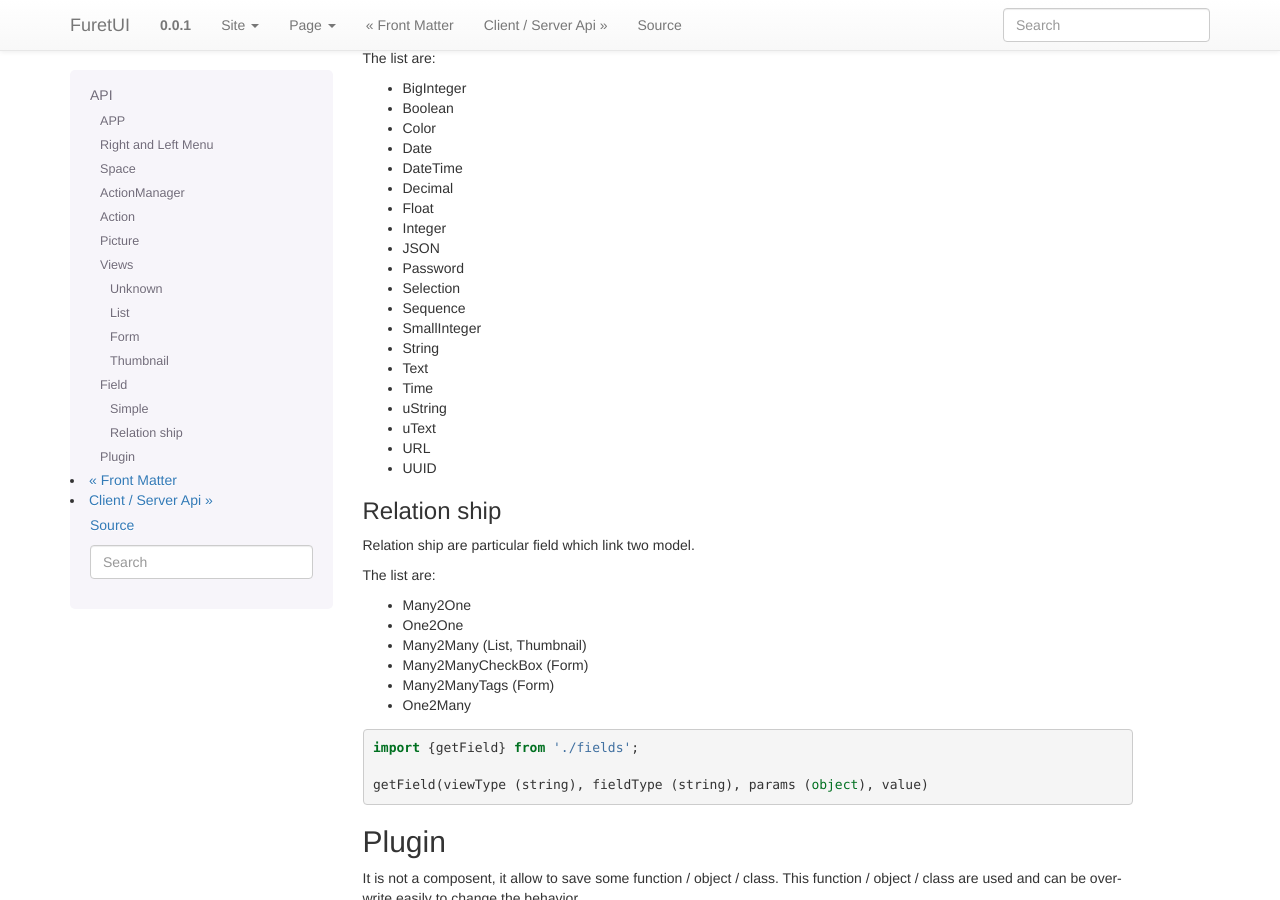
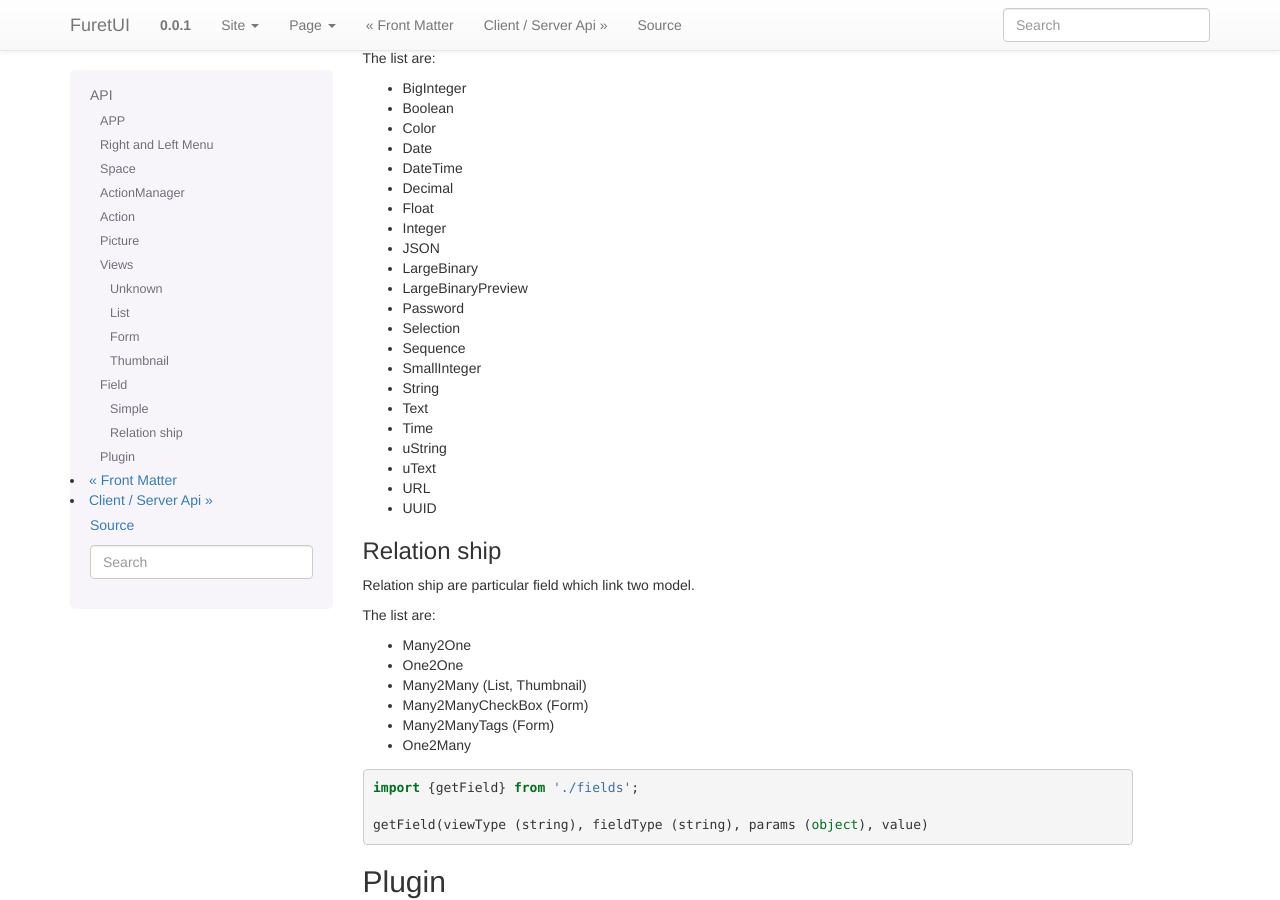
Before and after one commit to AnyBlok/furet_ui, a Sphinx documentation site: the page built from docs/source/API.rst, in a window 1280 px wide and 900 px high, scrolled down 5173 px. Built offline with Sphinx 7.4.7, drawn with Linux system fonts in a browser that asks for light colours.

Commit message:
Update docs

```diff
--- a/docs/source/API.rst
+++ b/docs/source/API.rst
@@ -195,6 +195,8 @@ The list are:
 * Float
 * Integer
 * JSON
+* LargeBinary
+* LargeBinaryPreview
 * Password
 * Selection
 * Sequence
```
